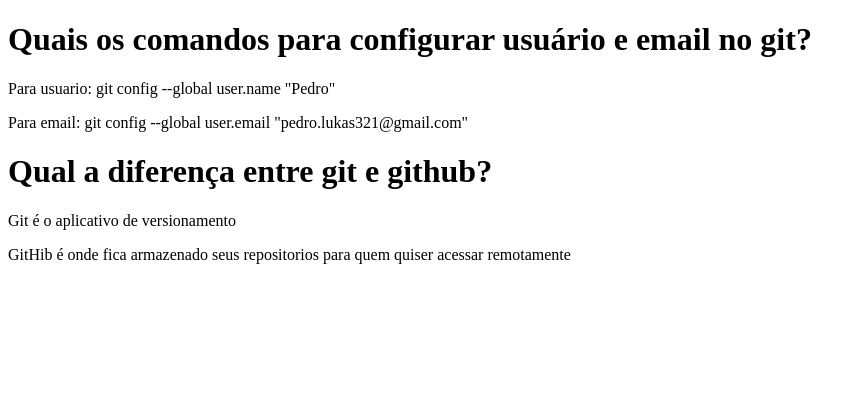
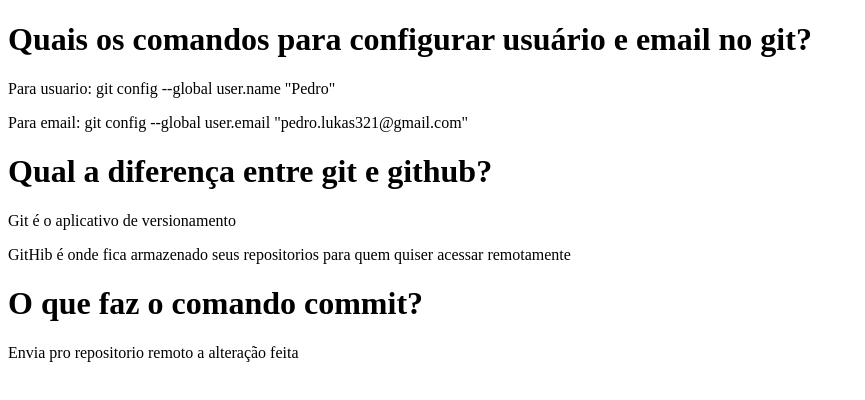
Before and after one commit to pedrolucas2001/treinamento-git, a plain HTML site: page index.html in a window 1280 px wide. Shown: the whole page, without its empty margins (0-865 px from the left). Drawn offline with Linux system fonts and the light colour scheme.

Commit message:
Atividade 06-10

```diff
--- a/index.html
+++ b/index.html
@@ -14,6 +14,9 @@
  <p>Git é o aplicativo de versionamento</p>
  <p>GitHib é onde fica armazenado seus repositorios para quem quiser acessar remotamente</p>
 
+<h1>O que faz o comando commit?</h1>
+<p>Envia pro repositorio remoto a alteração feita</p>
+
 
 </body>
 </html>
```
